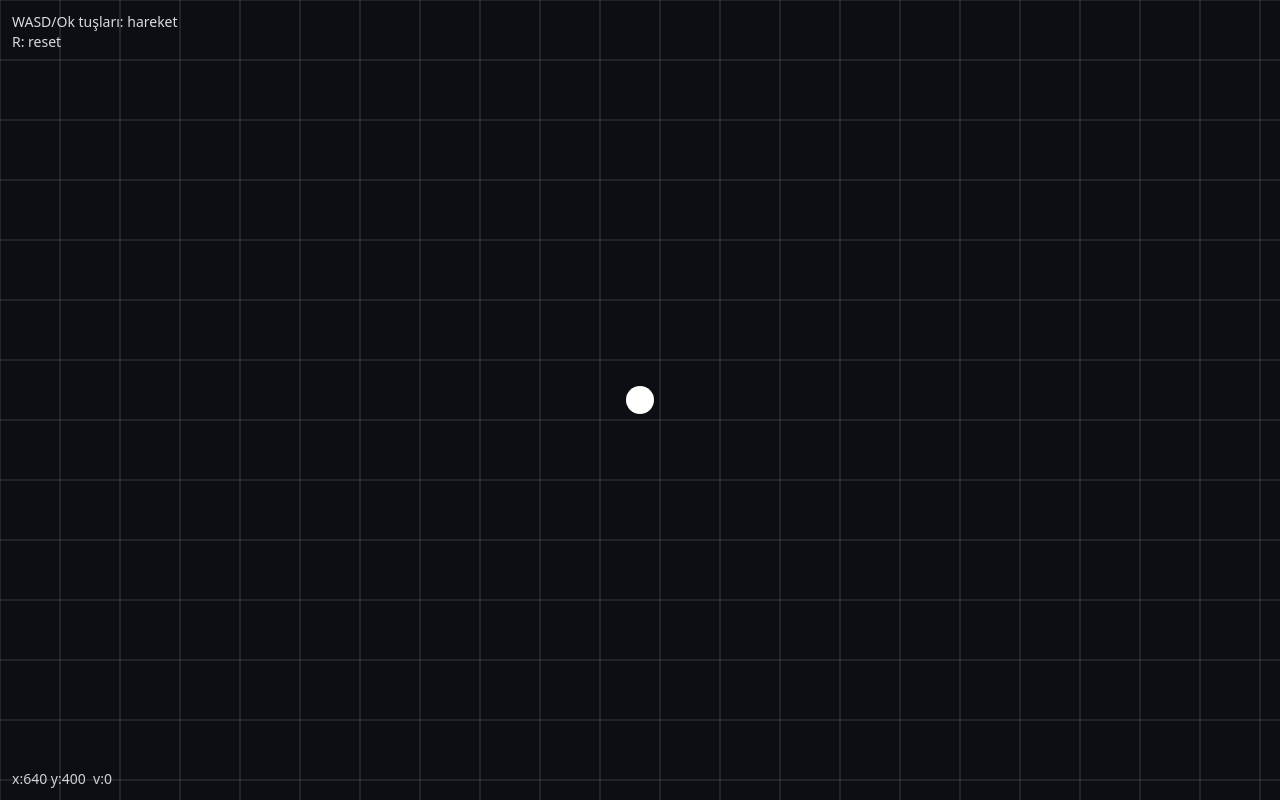
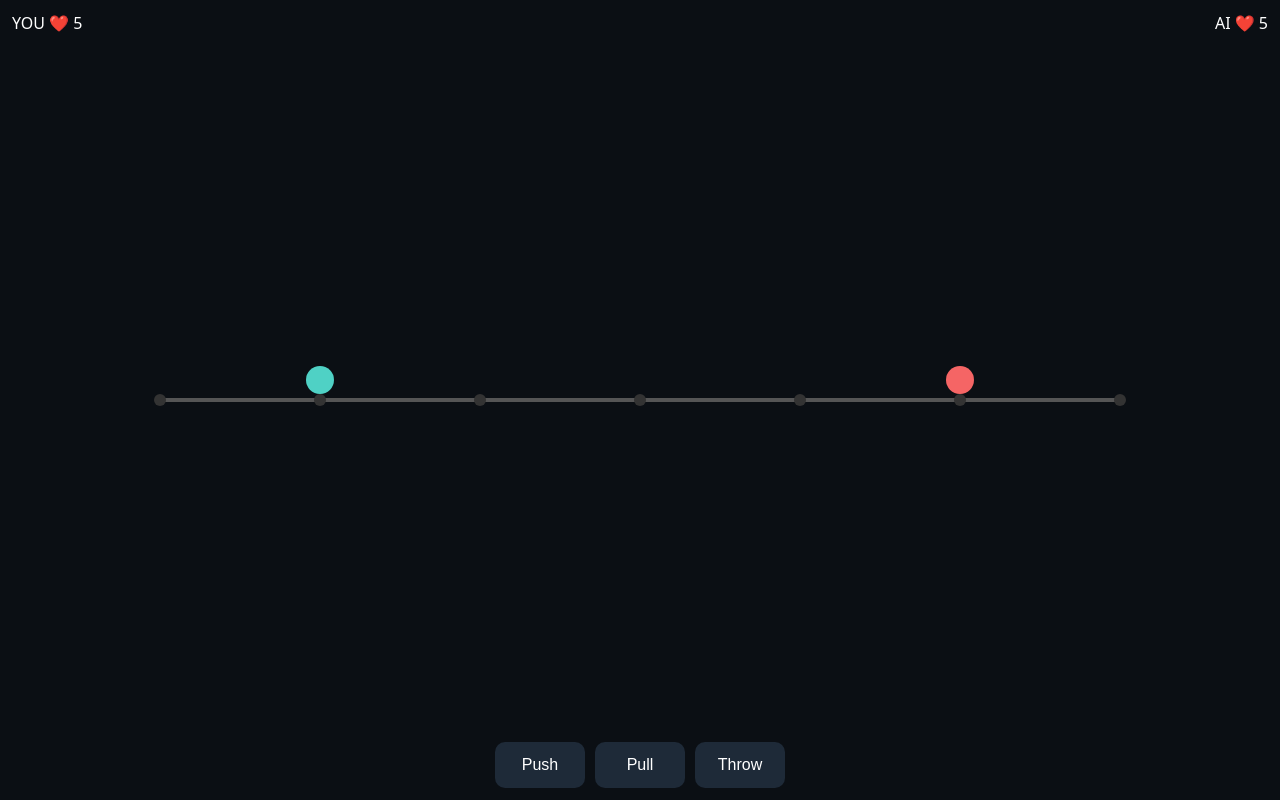
Before and after one commit to knilumis/naron, a plain HTML site: page index.html in a window 1280 px wide. Drawn offline with Linux system fonts and the light colour scheme.

Commit message:
Add files via upload

```diff
--- a/game.js
+++ b/game.js
@@ -2,110 +2,145 @@ const canvas = document.getElementById("c");
 const ctx = canvas.getContext("2d");
 
 function resize() {
-  const dpr = Math.max(1, Math.min(2, window.devicePixelRatio || 1));
-  canvas.width = Math.floor(window.innerWidth * dpr);
-  canvas.height = Math.floor(window.innerHeight * dpr);
-  canvas.style.width = window.innerWidth + "px";
-  canvas.style.height = window.innerHeight + "px";
+  const dpr = Math.min(2, window.devicePixelRatio || 1);
+  canvas.width = innerWidth * dpr;
+  canvas.height = innerHeight * dpr;
+  canvas.style.width = innerWidth + "px";
+  canvas.style.height = innerHeight + "px";
   ctx.setTransform(dpr, 0, 0, dpr, 0, 0);
 }
-window.addEventListener("resize", resize);
+addEventListener("resize", resize);
 resize();
 
-const keys = new Set();
-window.addEventListener("keydown", (e) => {
-  keys.add(e.key.toLowerCase());
-  if (e.key.toLowerCase() === "r") reset();
+/* --- GAME STATE --- */
+const CELLS = 7;
+let player = { pos: 1, hp: 5 };
+let enemy  = { pos: 5, hp: 5 };
+let busy = false;
+
+const php = document.getElementById("php");
+const ehp = document.getElementById("ehp");
+
+/* --- INPUT --- */
+document.querySelectorAll("#cards button").forEach(btn => {
+  btn.addEventListener("click", () => {
+    if (busy) return;
+    turn(btn.dataset.card);
+  });
 });
-window.addEventListener("keyup", (e) => keys.delete(e.key.toLowerCase()));
 
-let player, lastT;
+/* --- TURN LOGIC --- */
+function aiChoose() {
+  const dist = Math.abs(enemy.pos - player.pos);
+  if (dist === 1) {
+    return Math.random() < 0.6 ? "throw" : "push";
+  }
+  return Math.random() < 0.5 ? "pull" : "push";
+}
+
+function turn(playerCard) {
+  busy = true;
+  const enemyCard = aiChoose();
+
+  resolve(playerCard, enemyCard);
+
+  php.textContent = player.hp;
+  ehp.textContent = enemy.hp;
+
+  setTimeout(() => {
+    if (player.hp <= 0 || enemy.hp <= 0) reset();
+    busy = false;
+  }, 400);
+}
+
+function resolve(p, e) {
+  // Throw
+  if (p === "throw" && Math.abs(player.pos - enemy.pos) === 1) {
+    enemy.hp -= 2;
+    pushEnemy(player.pos < enemy.pos ? 1 : -1);
+  }
+  if (e === "throw" && Math.abs(player.pos - enemy.pos) === 1) {
+    player.hp -= 2;
+    pushPlayer(enemy.pos < player.pos ? 1 : -1);
+  }
+
+  // Push / Pull
+  if (p === "push") pushEnemy(player.pos < enemy.pos ? 1 : -1);
+  if (e === "push") pushPlayer(enemy.pos < player.pos ? 1 : -1);
+
+  if (p === "pull") moveEnemy(player.pos < enemy.pos ? -1 : 1);
+  if (e === "pull") movePlayer(enemy.pos < player.pos ? -1 : 1);
+}
+
+function pushEnemy(dir) {
+  enemy.pos += dir;
+  if (enemy.pos <= 0 || enemy.pos >= CELLS - 1) enemy.hp--;
+  enemy.pos = clamp(enemy.pos);
+}
+
+function pushPlayer(dir) {
+  player.pos += dir;
+  if (player.pos <= 0 || player.pos >= CELLS - 1) player.hp--;
+  player.pos = clamp(player.pos);
+}
+
+function moveEnemy(dir) {
+  enemy.pos = clamp(enemy.pos + dir);
+}
+
+function movePlayer(dir) {
+  player.pos = clamp(player.pos + dir);
+}
+
+function clamp(p) {
+  return Math.max(0, Math.min(CELLS - 1, p));
+}
 
 function reset() {
-  player = {
-    x: window.innerWidth * 0.5,
-    y: window.innerHeight * 0.5,
-    r: 14,
-    vx: 0,
-    vy: 0
-  };
-}
-reset();
-
-function clamp(v, a, b) { return Math.max(a, Math.min(b, v)); }
-
-function update(dt) {
-  const accel = 2200;
-  const damping = 12;
-  let ax = 0, ay = 0;
-
-  if (keys.has("a") || keys.has("arrowleft")) ax -= 1;
-  if (keys.has("d") || keys.has("arrowright")) ax += 1;
-  if (keys.has("w") || keys.has("arrowup")) ay -= 1;
-  if (keys.has("s") || keys.has("arrowdown")) ay += 1;
-
-  const mag = Math.hypot(ax, ay);
-  if (mag > 0) { ax /= mag; ay /= mag; }
-
-  player.vx += ax * accel * dt;
-  player.vy += ay * accel * dt;
-
-  player.vx *= Math.exp(-damping * dt);
-  player.vy *= Math.exp(-damping * dt);
-
-  player.x += player.vx * dt;
-  player.y += player.vy * dt;
-
-  const w = window.innerWidth, h = window.innerHeight;
-  player.x = clamp(player.x, player.r, w - player.r);
-  player.y = clamp(player.y, player.r, h - player.r);
+  player = { pos: 1, hp: 5 };
+  enemy  = { pos: 5, hp: 5 };
+  php.textContent = 5;
+  ehp.textContent = 5;
 }
 
+/* --- RENDER --- */
 function draw() {
-  const w = window.innerWidth, h = window.innerHeight;
+  ctx.clearRect(0, 0, innerWidth, innerHeight);
 
-  ctx.clearRect(0, 0, w, h);
-  ctx.fillStyle = "#0b0f14";
-  ctx.fillRect(0, 0, w, h);
+  const midY = innerHeight * 0.5;
+  const spacing = innerWidth / (CELLS + 1);
 
-  ctx.globalAlpha = 0.18;
-  ctx.strokeStyle = "#ffffff";
-  ctx.lineWidth = 1;
-  const step = 60;
+  // line
+  ctx.strokeStyle = "#555";
+  ctx.lineWidth = 4;
   ctx.beginPath();
-  for (let x = 0; x < w; x += step) { ctx.moveTo(x, 0); ctx.lineTo(x, h); }
-  for (let y = 0; y < h; y += step) { ctx.moveTo(0, y); ctx.lineTo(w, y); }
+  ctx.moveTo(spacing, midY);
+  ctx.lineTo(innerWidth - spacing, midY);
   ctx.stroke();
-  ctx.globalAlpha = 1;
 
-  ctx.fillStyle = "#ffffff";
-  ctx.beginPath();
-  ctx.arc(player.x, player.y, player.r, 0, Math.PI * 2);
-  ctx.fill();
+  // cells
+  for (let i = 0; i < CELLS; i++) {
+    const x = spacing * (i + 1);
+    ctx.fillStyle = "#333";
+    ctx.beginPath();
+    ctx.arc(x, midY, 6, 0, Math.PI * 2);
+    ctx.fill();
+  }
 
-  ctx.strokeStyle = "#ffffff";
-  ctx.globalAlpha = 0.5;
-  ctx.beginPath();
-  ctx.moveTo(player.x, player.y);
-  ctx.lineTo(player.x + player.vx * 0.05, player.y + player.vy * 0.05);
-  ctx.stroke();
-  ctx.globalAlpha = 1;
+  // player
+  drawFighter(player.pos, midY, spacing, "#4fd1c5");
+  // enemy
+  drawFighter(enemy.pos, midY, spacing, "#f56565");
 
-  ctx.fillStyle = "rgba(255,255,255,0.8)";
-  ctx.font = "14px system-ui, -apple-system, Segoe UI, Roboto, Arial";
-  ctx.fillText(
-    `x:${player.x.toFixed(0)} y:${player.y.toFixed(0)}  v:${Math.hypot(player.vx, player.vy).toFixed(0)}`,
-    12, h - 16
-  );
+  requestAnimationFrame(draw);
 }
 
-function loop(t) {
-  if (!lastT) lastT = t;
-  const dt = Math.min(0.033, (t - lastT) / 1000);
-  lastT = t;
+function drawFighter(pos, y, spacing, color) {
+  const x = spacing * (pos + 1);
+  ctx.fillStyle = color;
+  ctx.beginPath();
+  ctx.arc(x, y - 20, 14, 0, Math.PI * 2);
+  ctx.fill();
+}
 
-  update(dt);
-  draw();
-  requestAnimationFrame(loop);
-}
-requestAnimationFrame(loop);
+draw();
--- a/index.html
+++ b/index.html
@@ -2,16 +2,26 @@
 <html lang="tr">
 <head>
   <meta charset="utf-8" />
-  <meta name="viewport" content="width=device-width, initial-scale=1" />
-  <title>My Game</title>
+  <meta name="viewport" content="width=device-width, initial-scale=1, user-scalable=no" />
+  <title>NARON DOJO</title>
   <link rel="stylesheet" href="style.css" />
 </head>
 <body>
   <canvas id="c"></canvas>
-  <div id="hud">
-    <div>WASD/Ok tuşları: hareket</div>
-    <div>R: reset</div>
+
+  <div id="ui">
+    <div id="top">
+      <div>YOU ❤️ <span id="php">5</span></div>
+      <div>AI ❤️ <span id="ehp">5</span></div>
+    </div>
+
+    <div id="cards">
+      <button data-card="push">Push</button>
+      <button data-card="pull">Pull</button>
+      <button data-card="throw">Throw</button>
+    </div>
   </div>
+
   <script src="game.js"></script>
 </body>
 </html>
--- a/style.css
+++ b/style.css
@@ -1,22 +1,52 @@
+* { box-sizing: border-box; }
 html, body {
   margin: 0;
   height: 100%;
   background: #0b0f14;
-  overflow: hidden;
   font-family: system-ui, -apple-system, Segoe UI, Roboto, Arial;
+  color: #fff;
 }
+
 #c {
   display: block;
   width: 100vw;
   height: 100vh;
 }
-#hud {
+
+#ui {
   position: fixed;
-  left: 12px;
-  top: 12px;
-  color: rgba(255,255,255,0.85);
-  font-size: 14px;
-  line-height: 1.4;
-  user-select: none;
+  inset: 0;
   pointer-events: none;
 }
+
+#top {
+  display: flex;
+  justify-content: space-between;
+  padding: 12px;
+  font-size: 16px;
+}
+
+#cards {
+  position: absolute;
+  bottom: 12px;
+  left: 50%;
+  transform: translateX(-50%);
+  display: flex;
+  gap: 10px;
+  pointer-events: auto;
+}
+
+#cards button {
+  min-width: 90px;
+  padding: 14px 16px;
+  font-size: 16px;
+  border-radius: 10px;
+  border: none;
+  background: #1e2a38;
+  color: #fff;
+  touch-action: manipulation;
+}
+
+#cards button:active {
+  background: #2f4157;
+}
```
